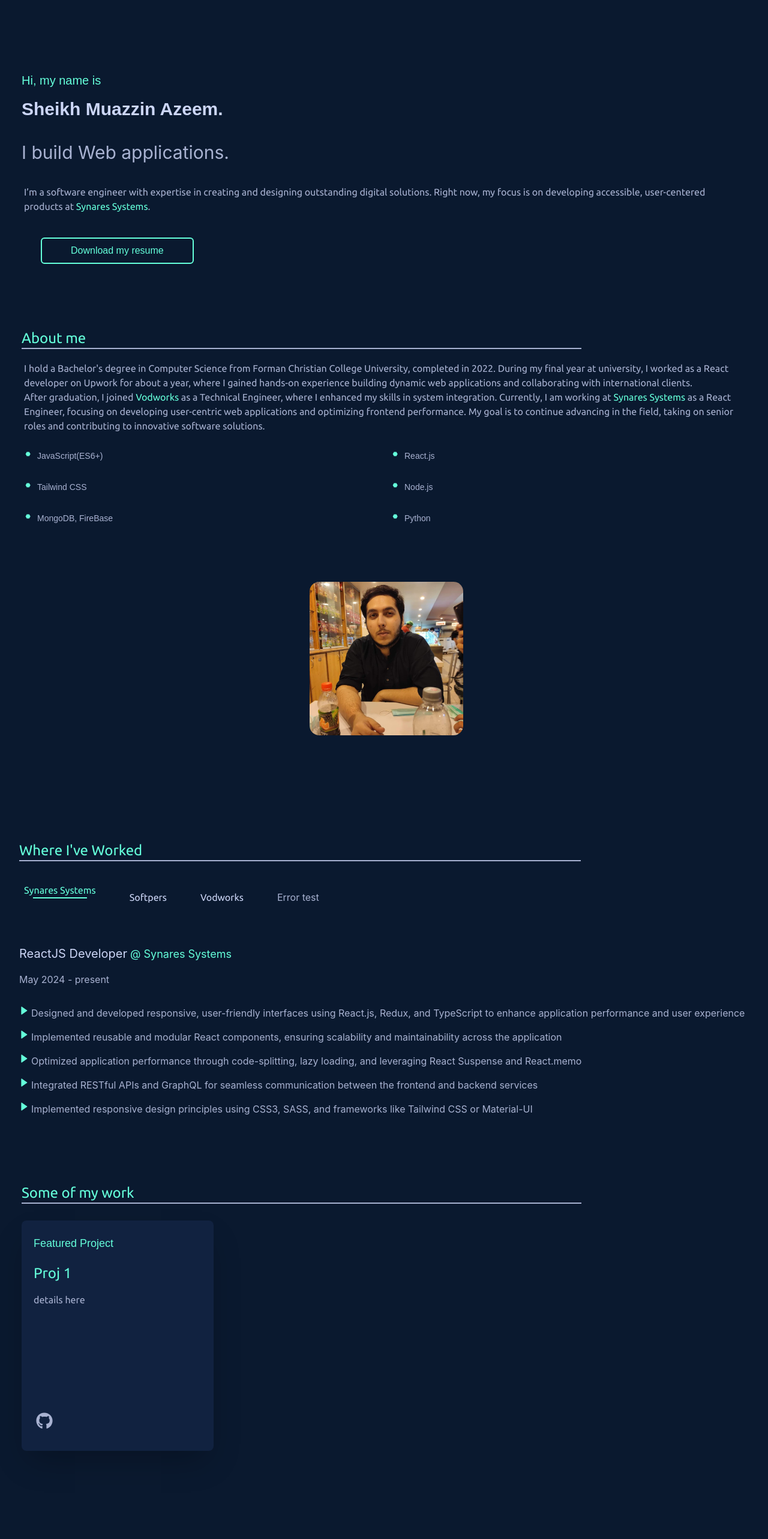
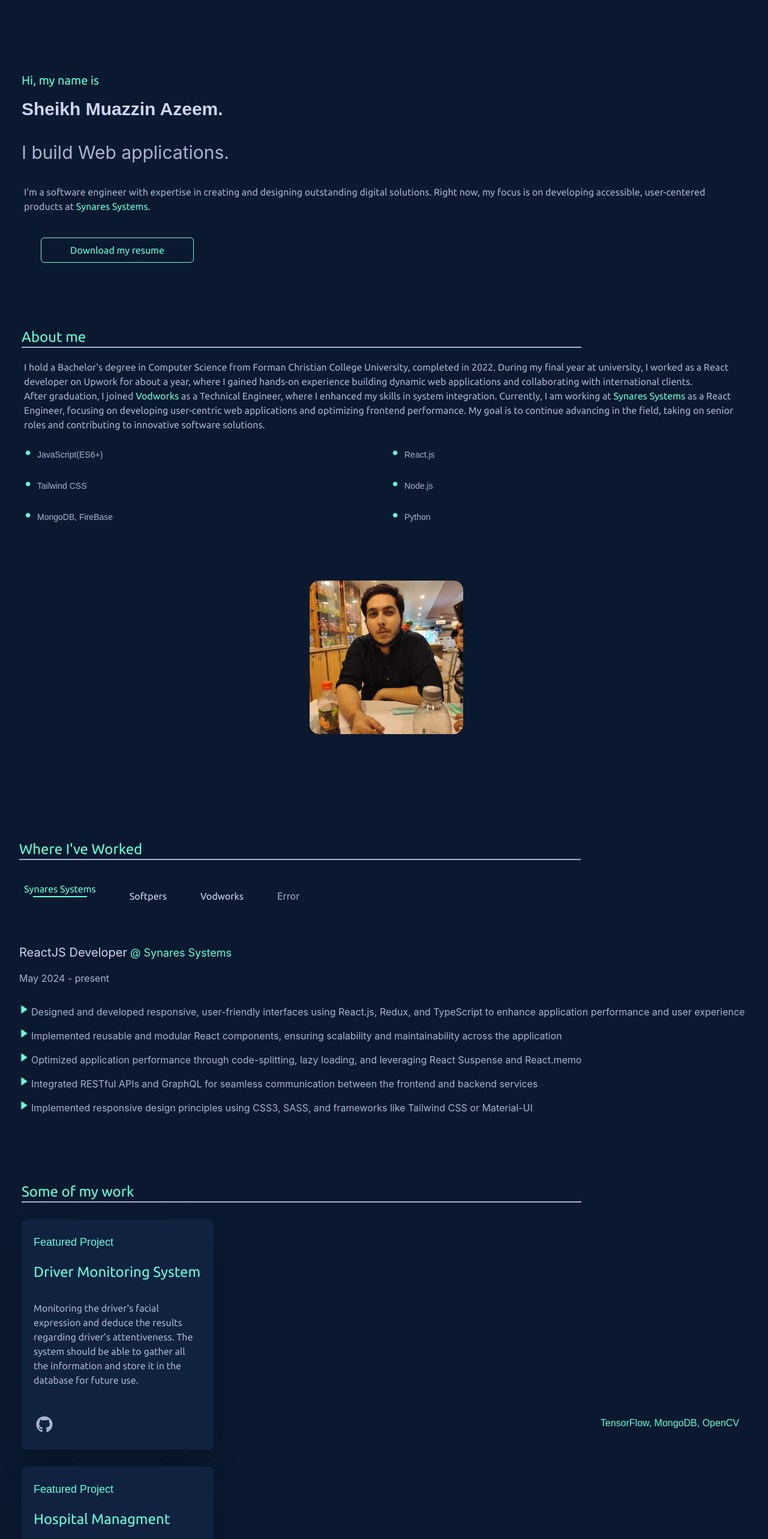
Before and after one commit to Lyfissad/Portfolio, a React (Create React App) app: page / in a window 1280 px wide. Shown: the part 160-2726 px from the top of the page at 60% size. Built offline with nearby package versions, Linux system fonts and the light colour scheme; a web font is replaced by a local one.

Commit message:
mobile version done might make small changes later moving to desktop now

```diff
--- a/src/App.css
+++ b/src/App.css
@@ -5,6 +5,6 @@
 body{
   -webkit-font-smoothing: antialiased;
   -moz-osx-font-smoothing: grayscale;
-  background-color: var(--navy);
+  background-color: #0a192f;
 
 }
--- a/src/component/Error.jsx
+++ b/src/component/Error.jsx
@@ -6,11 +6,11 @@
     return(
         <div>
             <h1 className="text-2xl
-        text-green font-geist text-center mb-8 mt-64 animate-fadeInM">You encountered an error.</h1>
+        text-green font-semiHead text-center mb-8 mt-64 animate-fadeInS">You encountered an error.</h1>
             <NavLink to="/"><button className="text-green
                      border-green border-solid size-14 w-40
-                      border-2 rounded-md animate-fadeInL text-xl m-10 ml-32
-                    font-geist hover:animate-wiggle">Home</button></NavLink>
+                      border-2 rounded-md animate-fadeInM text-xl m-10 ml-28
+                    font-semiHead hover:animate-smallBounce">Home</button></NavLink>
         </div>
     )
 }
--- a/src/component/Experience.jsx
+++ b/src/component/Experience.jsx
@@ -43,7 +43,7 @@
                     <hr className={`${activeTab==="vod"? "transition-all ease-in-out duration-500 scale-x-75 origin-center border-green border-y" : "scale-x-0"}`}/>
 
             </NavLink>
-            <NavLink to={"/err"} className="bg-navy hover:bg-lightNavy focus:text-green">Error test</NavLink>
+            <NavLink to={"/err"} className="bg-navy hover:bg-lightNavy focus:text-green">Error</NavLink>
         </div>
         <Outlet className="animate-fadeInL" />
         </div>
--- a/src/component/Footer.jsx
+++ b/src/component/Footer.jsx
@@ -15,7 +15,7 @@
                talk and collaborate.</h3>
             <a className="no-underline" href="mailto:muazzin2009@gmail.com"><button className="transition ease-in-out delay-150 text-green
                      border-green border-solid
-                      border-2 p-2 pr-12 pl-12
+                      border p-2 pr-12 pl-12
                        rounded-md font-semiHead hover:animate-pulse">Say Hello</button></a>
             <div className="flex space-x-12 mt-24 mb-7">
                 <a href="https://github.com/Lyfissad" className="no-underline"><FaGithub className="fill-slightFade hover:animate-wiggle size-7"/></a>
--- a/src/component/Intro.jsx
+++ b/src/component/Intro.jsx
@@ -6,7 +6,7 @@
 export default function Intro(props){
     return(
         <div class="dark" className={`mb-32 mt-56 text-left pt-5 ${props.blur? "blur-sm shadow-lg z-2" : ""}`}>
-            <h1 className="text-green ml-9 mt-9 mb-2 text-xl font-geist animate-fadeInS">Hi, my name is</h1>
+            <h1 className="text-green ml-9 mt-9 mb-2 text-xl font-semiHead animate-fadeInS">Hi, my name is</h1>
             <h2 className="text-faded m-9 mt-4 text-3xl font-geist font-extrabold animate-fadeInS">Sheikh Muazzin Azeem.</h2>
             <h3 className="m-9 text-3xl text-slightFade animate-fadeInM">I build Web applications.</h3>
             <h4 className="text-slightFade font-semiHead m-7 -mt-3 text-base p-3 animate-fadeInL">I’m a software engineer with expertise in creating and designing outstanding digital solutions.
@@ -14,9 +14,9 @@
             <a href="https://docs.google.com/document/d/e/2PACX-1vQKeHvIEmIte_fyQi13gtg5TrbTjdj7QROMX_jgw6dMhQKhfKUv3R56z2cA5U9Xw6-u91sNjq9GgZIL/pub">
             <button className="transition ease-in-out delay-150 text-green
                      border-green ml-7 -mb-5 left-10 border-solid
-                      border-2 p-2 pr-12 pl-12
+                      border p-2 pr-12 pl-12
                        rounded-md relative animate-fadeInL
-                    font-geist hover:animate-pulse" >Download my resume</button></a>
+                    font-semiHead hover:animate-pulse" >Download my resume</button></a>
         </div>
     )
 }
--- a/src/component/ProjTile.jsx
+++ b/src/component/ProjTile.jsx
@@ -9,9 +9,12 @@
             <div className="ml-5 pt-6">
                 <h3 className= "text-lg text-green font-geist animate-fadeInM "> Featured Project</h3>
                 <h2 className=" text-green mt-5 font-semiHead text-2xl">{props.projName}</h2>
-                <h4 className="text-slightFade mt-4 font-semiHead animate-fadeInM">{props.details}</h4>
+                <h4 className="text-slightFade mt-8 text-left pr-5 text-md
+                 font-semiHead w-72 h-48 animate-fadeInM">{props.details}</h4>
+                 <h4 className="text-green right-12 font-geist text-md absolute">{props.stacks}</h4>
             </div>
-            <a href="https://github.com/Lyfissad" className="no-underline"><FaGithub className="fill-slightFade ml-6 mt-44 hover:animate-pulse size-7"/></a>
+            <a href="https://github.com/Lyfissad" className="no-underline"><FaGithub className="fill-slightFade
+             ml-6 hover:animate-pulse size-7"/></a>
         </div>
     )
 }
--- a/src/component/Projects.jsx
+++ b/src/component/Projects.jsx
@@ -1,13 +1,16 @@
 import React from "react";
 import ProjTile from "./ProjTile";
+import projects from "../project.json"
 
 export default function Projects(props){
+    const proJObj = projects[0].projects
     return(
         <div id="projects" className={`pl-9 mt-36 mb-4 ${props.blur? "blur-sm shadow-lg z-2" :  ""}`}>
             <h1 className="text-2xl
         text-green font-semiHead  animate-fadeInM">Some of my work<hr className="w-3/4 border-slightFade
         border-y"/></h1>
-        <ProjTile projName = {"Proj 1"} details = {"details here"}/>
+        <ProjTile projName = {proJObj.DMS.title} details = {proJObj.DMS.det} stacks = {proJObj.DMS.sNt}/>
+        <ProjTile projName = {proJObj.Hospital.title} details = {proJObj.Hospital.det} stacks= {proJObj.Hospital.sNt}/>
         </div>
     )
 }
--- a/src/component/SideNav.jsx
+++ b/src/component/SideNav.jsx
@@ -8,16 +8,16 @@
             justify-center items-center flex bg-lightNavy z-20
             right-0 top-20 bottom-0 overflow-hidden transition-all duration-300 ${props.show? "w-4/5" : "w-0"}`}>
                 <ul>
-                    <li onClick={()=>props.flip("about")} className="hover:text-green mb-14 text-3xl cursor-pointer font-geist">About</li>
-                    <li onClick={()=>props.flip("exp")} className="hover:text-green mb-14 text-3xl cursor-pointer font-geist">Experience</li>
-                    <li onClick={()=>props.flip("projects")} className="hover:text-green mb-14 text-3xl cursor-pointer font-geist">Projects</li>
-                    <li onClick={()=>props.flip("contact")} className="hover:text-green mb-14 text-3xl cursor-pointer font-geist">Contact</li>
+                    <li onClick={()=>props.flip("about")} className="hover:text-green mb-14 text-3xl cursor-pointer font-semiHead">About</li>
+                    <li onClick={()=>props.flip("exp")} className="hover:text-green mb-14 text-3xl cursor-pointer font-semiHead">Experience</li>
+                    <li onClick={()=>props.flip("projects")} className="hover:text-green mb-14 text-3xl cursor-pointer font-semiHead">Projects</li>
+                    <li onClick={()=>props.flip("contact")} className="hover:text-green mb-14 text-3xl cursor-pointer font-semiHead">Contact</li>
                     <a href="https://docs.google.com/document/d/e/2PACX-1vQKeHvIEmIte_fyQi13gtg5TrbTjdj7QROMX_jgw6dMhQKhfKUv3R56z2cA5U9Xw6-u91sNjq9GgZIL/pub">
                     <button className="transition ease-in-out delay-150 text-green
                      border-green border-solid
-                      border-2 p-2 pr-12 pl-12
+                      border p-2 pr-12 pl-12
                        rounded-md relative
-                        font-geist" >Resume</button></a>
+                        font-semiHead" >Resume</button></a>
                 </ul>
             </div>
             </div>
--- /dev/null
+++ b/src/project.json
@@ -0,0 +1,14 @@
+[{"projects":
+{
+    "DMS":{
+        "title": "Driver Monitoring System",
+        "det": "Monitoring  the driver's facial expression and deduce the results regarding driver's attentiveness. The system should be able to gather all the information and store it in the database for future use.",
+        "sNt": "TensorFlow, MongoDB, OpenCV"
+    },
+    "Hospital": {
+        "title": "Hospital Managment",
+        "det": "A complete solution for all administ- rative and medical scheduling tasks needed in a hospital",
+        "sNt":"Python, MongoDB"
+    }
+}
+}]
```
